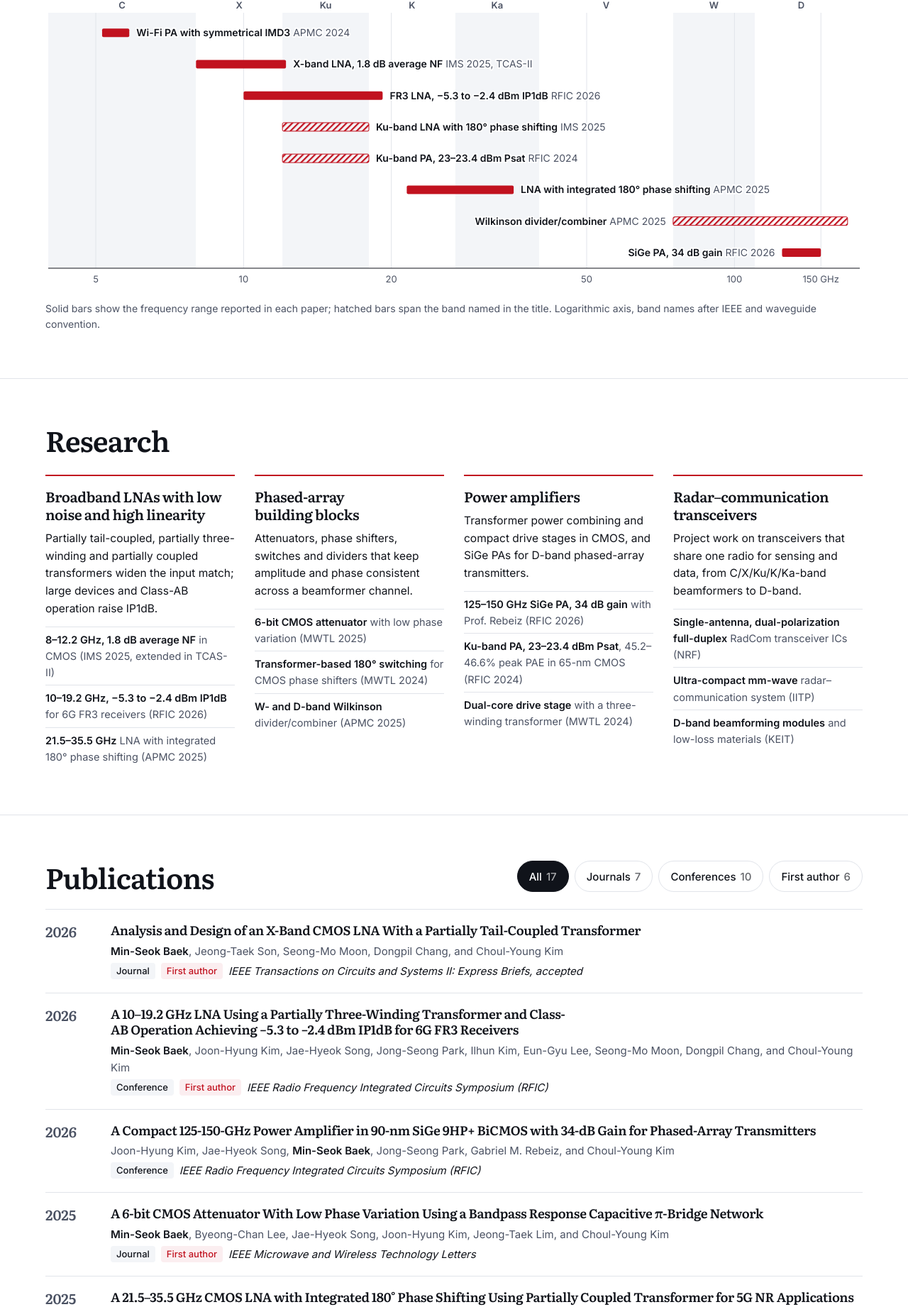
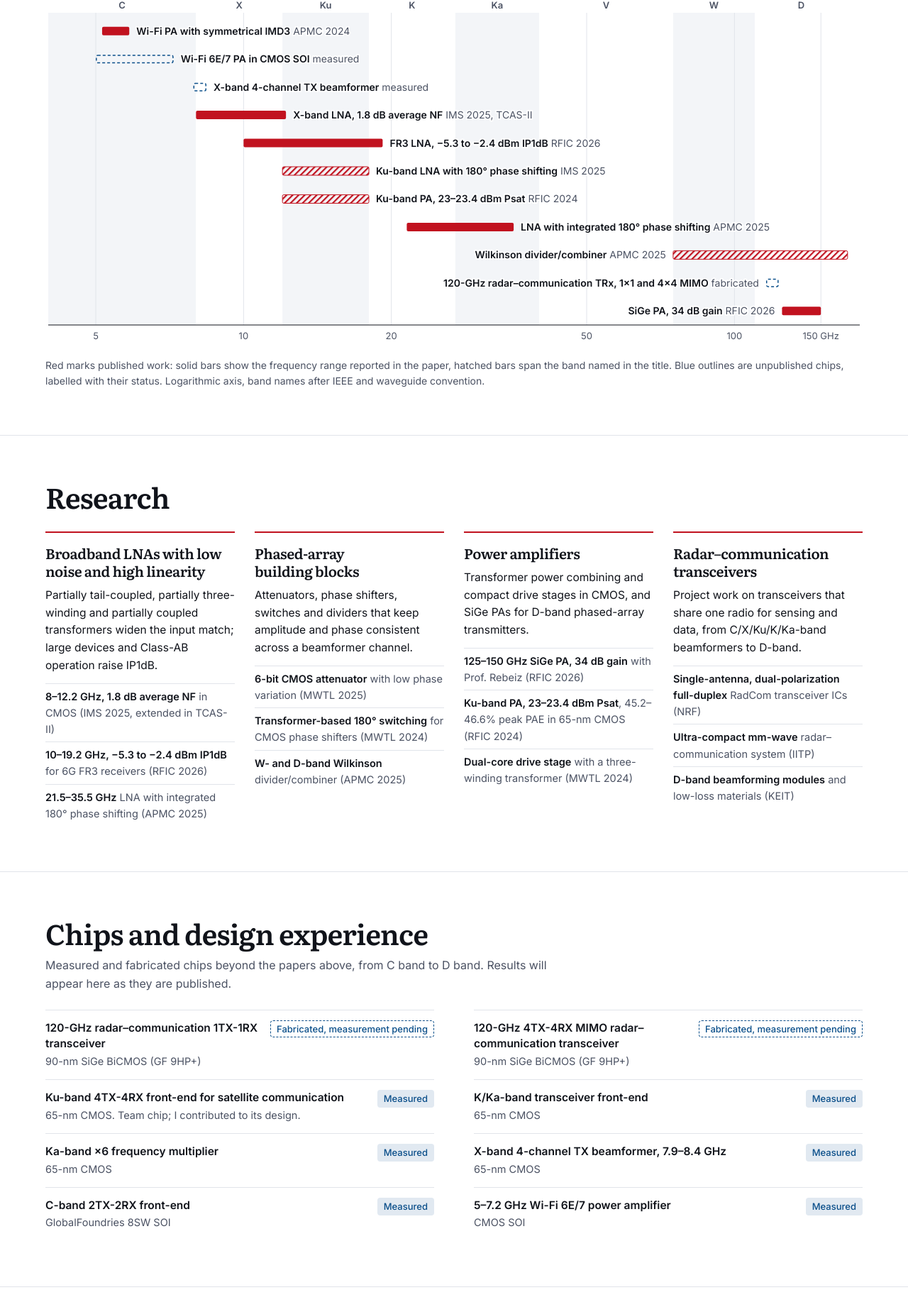
Before and after one commit to minseok-baek/minseok-baek.github.io, a plain HTML site: page index.html in a window 1280 px wide. Shown: the part 745-2587 px from the top of the page at 71% size. Drawn offline with Linux system fonts and the light colour scheme.

Commit message:
Add chips and design experience section
List measured and fabricated unpublished chips and show them as
outlined bars on the frequency chart.

Co-Authored-By: Claude Opus 5.5 <noreply@anthropic.com>
Claude-Session: https://claude.ai/code/session_01KVH8Nny2NbhfGnC5s5FhSd

```diff
--- a/index.html
+++ b/index.html
@@ -58,7 +58,7 @@ nav .links a:hover{color:var(--car)}
 .figs span{display:block;font-size:14px;color:var(--mut);margin-top:6px;line-height:1.35}
 .chart{margin-top:clamp(28px,4vw,48px)}
 .chart h2{font-size:clamp(22px,2.4vw,28px)}
-.fig{position:relative;height:420px;margin-top:14px}
+.fig{position:relative;height:500px;margin-top:14px}
 .fig>svg{position:absolute;inset:0;width:100%;height:100%;overflow:visible}
 svg text{font-family:Inter,sans-serif;paint-order:stroke;stroke:var(--bg);stroke-width:4px;stroke-linejoin:round}
 .note{font-size:14px;color:var(--mut);margin-top:10px}
@@ -68,6 +68,13 @@ svg text{font-family:Inter,sans-serif;paint-order:stroke;stroke:var(--bg);stroke
 .area ul{margin:12px 0 0;padding:0;list-style:none;font-size:14.5px;color:var(--mut)}
 .area li{padding:6px 0;border-top:1px solid var(--rule)}
 .area li b{color:var(--ink);font-weight:600}
+.chiplist{list-style:none;margin:24px 0 0;padding:0;display:grid;grid-template-columns:repeat(2,minmax(0,1fr));column-gap:56px}
+.chiplist li{display:grid;grid-template-columns:minmax(0,1fr) auto;gap:2px 16px;padding:14px 0;border-top:1px solid var(--rule)}
+.chiplist b{font-weight:600;font-size:15.5px;line-height:1.4}
+.chiplist span{grid-column:1;font-size:14.5px;color:var(--mut)}
+.chiplist em{grid-column:2;grid-row:1 / span 2;align-self:start;font:500 13px/1 Inter,sans-serif;font-style:normal;padding:6px 9px;border-radius:4px;background:color-mix(in srgb,var(--pru) 12%,transparent);color:var(--pru);white-space:nowrap}
+.chiplist em.pend{background:transparent;border:1.5px dashed var(--pru);padding:4.5px 8px}
+.intro{margin-top:12px;font-size:16px;color:var(--mut);max-width:70ch}
 .head{display:flex;flex-wrap:wrap;align-items:end;justify-content:space-between;gap:16px}
 .chips{display:flex;flex-wrap:wrap;gap:8px}
 .chip{min-height:44px;padding:0 16px;border-radius:22px;border:1px solid var(--rule);background:var(--bg);color:var(--ink);font:500 15px Inter,sans-serif;cursor:pointer}
@@ -109,9 +116,9 @@ td.n{white-space:nowrap;color:var(--car)}
 .contact dt{color:rgba(255,255,255,.7)}
 .contact dd{margin:0;overflow-wrap:anywhere}
 footer{padding:20px max(5vw,16px);font-size:14px;color:var(--mut)}
-@media(max-width:980px){.grid4{grid-template-columns:repeat(2,minmax(0,1fr))}.skills{grid-template-columns:minmax(0,1fr)}}
+@media(max-width:980px){.grid4{grid-template-columns:repeat(2,minmax(0,1fr))}.skills{grid-template-columns:minmax(0,1fr)}.chiplist{grid-template-columns:minmax(0,1fr)}}
 @media(max-width:820px){.hero,.cols,.contact .grid{grid-template-columns:minmax(0,1fr)}}
-@media(max-width:600px){.grid4{grid-template-columns:minmax(0,1fr)}.fig{height:500px}.pub{grid-template-columns:minmax(0,1fr)}.time li{grid-template-columns:minmax(0,1fr)}.time .d{grid-row:auto}.time .t,.time .s{grid-column:1}nav .links{gap:0 14px}nav .links a{font-size:14px}nav .links a.opt{display:none}.stack thead{display:none}.stack tr{display:grid;padding-block:10px;border-top:1px solid var(--rule)}.stack td{border:0;padding:3px 0}.stack td.n{white-space:normal}}
+@media(max-width:600px){.grid4{grid-template-columns:minmax(0,1fr)}.fig{height:610px}.pub{grid-template-columns:minmax(0,1fr)}.time li{grid-template-columns:minmax(0,1fr)}.time .d{grid-row:auto}.time .t,.time .s{grid-column:1}nav .links{gap:0 14px}nav .links a{font-size:14px}nav .links a.opt{display:none}.stack thead{display:none}.stack tr{display:grid;padding-block:10px;border-top:1px solid var(--rule)}.stack td{border:0;padding:3px 0}.stack td.n{white-space:normal}}
 @media(prefers-reduced-motion:reduce){html{scroll-behavior:auto}.bar{animation:none!important}}
 @keyframes grow{from{transform:scaleX(0)}to{transform:scaleX(1)}}
 .bar{transform-box:fill-box;transform-origin:left center;animation:grow .7s ease-out both}
@@ -125,7 +132,7 @@ footer{padding:20px max(5vw,16px);font-size:14px;color:var(--mut)}
       Min-Seok Baek
     </a>
     <div class="links">
-      <a href="#research">Research</a><a href="#publications">Publications</a><a class="opt" href="#patents">Patents</a><a href="#experience">Experience</a><a href="#contact">Contact</a>
+      <a href="#research">Research</a><a class="opt" href="#chips">Chips</a><a href="#publications">Publications</a><a class="opt" href="#patents">Patents</a><a href="#experience">Experience</a><a href="#contact">Contact</a>
     </div>
   </div>
 </nav>
@@ -163,9 +170,9 @@ footer{padding:20px max(5vw,16px);font-size:14px;color:var(--mut)}
     </div>
 
     <section class="chart" aria-labelledby="chart-h">
-      <h2 id="chart-h">Published circuits from 5-GHz Wi-Fi to 150 GHz</h2>
-      <div class="fig"><svg id="spec" role="img" aria-label="Frequency ranges of published circuits on a logarithmic axis from 4 to 180 GHz"></svg></div>
-      <p class="note">Solid bars show the frequency range reported in each paper; hatched bars span the band named in the title. Logarithmic axis, band names after IEEE and waveguide convention.</p>
+      <h2 id="chart-h">Circuits from 5-GHz Wi-Fi to 150 GHz</h2>
+      <div class="fig"><svg id="spec" role="img" aria-label="Frequency ranges of published circuits and unpublished chips on a logarithmic axis from 4 to 180 GHz"></svg></div>
+      <p class="note">Red marks published work: solid bars show the frequency range reported in the paper, hatched bars span the band named in the title. Blue outlines are unpublished chips, labelled with their status. Logarithmic axis, band names after IEEE and waveguide convention.</p>
     </section>
   </div>
 </header>
@@ -211,6 +218,23 @@ footer{padding:20px max(5vw,16px);font-size:14px;color:var(--mut)}
         </ul>
       </article>
     </div>
+  </div>
+</section>
+
+<section class="band rule" id="chips" aria-labelledby="chips-h">
+  <div class="wrap">
+    <h2 id="chips-h">Chips and design experience</h2>
+    <p class="intro">Measured and fabricated chips beyond the papers above, from C band to D band. Results will appear here as they are published.</p>
+    <ul class="chiplist">
+      <li><b>120-GHz radar–communication 1TX-1RX transceiver</b><span>90-nm SiGe BiCMOS (GF 9HP+)</span><em class="pend">Fabricated, measurement pending</em></li>
+      <li><b>120-GHz 4TX-4RX MIMO radar–communication transceiver</b><span>90-nm SiGe BiCMOS (GF 9HP+)</span><em class="pend">Fabricated, measurement pending</em></li>
+      <li><b>Ku-band 4TX-4RX front-end for satellite communication</b><span>65-nm CMOS. Team chip; I contributed to its design.</span><em>Measured</em></li>
+      <li><b>K/Ka-band transceiver front-end</b><span>65-nm CMOS</span><em>Measured</em></li>
+      <li><b>Ka-band ×6 frequency multiplier</b><span>65-nm CMOS</span><em>Measured</em></li>
+      <li><b>X-band 4-channel TX beamformer, 7.9–8.4 GHz</b><span>65-nm CMOS</span><em>Measured</em></li>
+      <li><b>C-band 2TX-2RX front-end</b><span>GlobalFoundries 8SW SOI</span><em>Measured</em></li>
+      <li><b>5–7.2 GHz Wi-Fi 6E/7 power amplifier</b><span>CMOS SOI</span><em>Measured</em></li>
+    </ul>
   </div>
 </section>
 
@@ -348,12 +372,15 @@ document.getElementById('projects').innerHTML=projects.map(r=>li([r[0],r[1],r[2]
 const bands=[['C',4,8],['X',8,12],['Ku',12,18],['K',18,27],['Ka',27,40],['V',40,75],['W',75,110],['D',110,170]];
 const rows=[
  {l:'Wi-Fi PA with symmetrical IMD3',s:'5-GHz Wi-Fi PA',v:'APMC 2024',a:5.15,b:5.85,h:0},
- {l:'X-band LNA, 1.8 dB average NF',s:'X-band LNA, 1.8 dB NF',v:'IMS 2025, TCAS-II',a:8,b:12.2,h:0,me:1},
- {l:'FR3 LNA, −5.3 to −2.4 dBm IP1dB',s:'FR3 LNA, high IP1dB',v:'RFIC 2026',a:10,b:19.2,h:0,me:1},
+ {l:'Wi-Fi 6E/7 PA in CMOS SOI',s:'Wi-Fi 6E/7 PA',v:'measured',a:5,b:7.2,u:1},
+ {l:'X-band 4-channel TX beamformer',s:'X-band TX beamformer',v:'measured',a:7.9,b:8.4,u:1},
+ {l:'X-band LNA, 1.8 dB average NF',s:'X-band LNA, 1.8 dB NF',v:'IMS 2025, TCAS-II',a:8,b:12.2,h:0},
+ {l:'FR3 LNA, −5.3 to −2.4 dBm IP1dB',s:'FR3 LNA, high IP1dB',v:'RFIC 2026',a:10,b:19.2,h:0},
  {l:'Ku-band LNA with 180° phase shifting',s:'Ku-band LNA, 180°',v:'IMS 2025',a:12,b:18,h:1},
  {l:'Ku-band PA, 23–23.4 dBm Psat',s:'Ku-band PA',v:'RFIC 2024',a:12,b:18,h:1},
- {l:'LNA with integrated 180° phase shifting',s:'LNA with 180° shift',v:'APMC 2025',a:21.5,b:35.5,h:0,me:1},
+ {l:'LNA with integrated 180° phase shifting',s:'LNA with 180° shift',v:'APMC 2025',a:21.5,b:35.5,h:0},
  {l:'Wilkinson divider/combiner',s:'Wilkinson divider',v:'APMC 2025',a:75,b:170,h:1},
+ {l:'120-GHz radar–communication TRx, 1×1 and 4×4 MIMO',s:'120-GHz RadCom TRx',v:'fabricated',a:116,b:123,u:1},
  {l:'SiGe PA, 34 dB gain',s:'SiGe PA, 34 dB gain',v:'RFIC 2026',a:125,b:150,h:0}
 ];
 const s=document.getElementById('spec');
@@ -368,9 +395,9 @@ const draw=()=>{
   o+=`<line x1="${mL}" x2="${W-mR}" y1="${H-mB}" y2="${H-mB}" stroke="var(--ink)"/>`;
   if(nar)o+=`<text x="${W-mR}" y="${H-mB+20}" text-anchor="end" font-size="13" fill="var(--mut)">GHz</text>`;
   rows.forEach((r,i)=>{
-    const cy=mT+rh*i+rh/2,x1=x(r.a),x2=x(r.b),w=Math.max(x2-x1,4);
+    const cy=mT+rh*i+rh/2,x1=x(r.a),x2=x(r.b),w=Math.max(x2-x1,9);
     const yb=nar?cy+4:cy-bh/2;
-    o+=`<rect class="bar" x="${x1}" y="${yb}" width="${w}" height="${bh}" rx="2" fill="${r.h?'url(#hat)':'var(--car)'}" stroke="var(--car)" stroke-width="${r.h?1:0}" style="animation-delay:${i*60}ms"/>`;
+    o+=r.u?`<rect class="bar" x="${x1+0.75}" y="${yb+0.75}" width="${w-1.5}" height="${bh-1.5}" rx="2" fill="none" stroke="var(--pru)" stroke-width="1.5" stroke-dasharray="4 3" style="animation-delay:${i*60}ms"/>`:`<rect class="bar" x="${x1}" y="${yb}" width="${w}" height="${bh}" rx="2" fill="${r.h?'url(#hat)':'var(--car)'}" stroke="var(--car)" stroke-width="${r.h?1:0}" style="animation-delay:${i*60}ms"/>`;
     const lab=nar?`${esc(r.s)}`:`${esc(r.l)}`;
     const ven=`<tspan fill="var(--mut)" font-weight="400"> ${esc(r.v)}</tspan>`;
     const est=((nar?r.s:r.l).length+r.v.length+1)*7.4;
```
